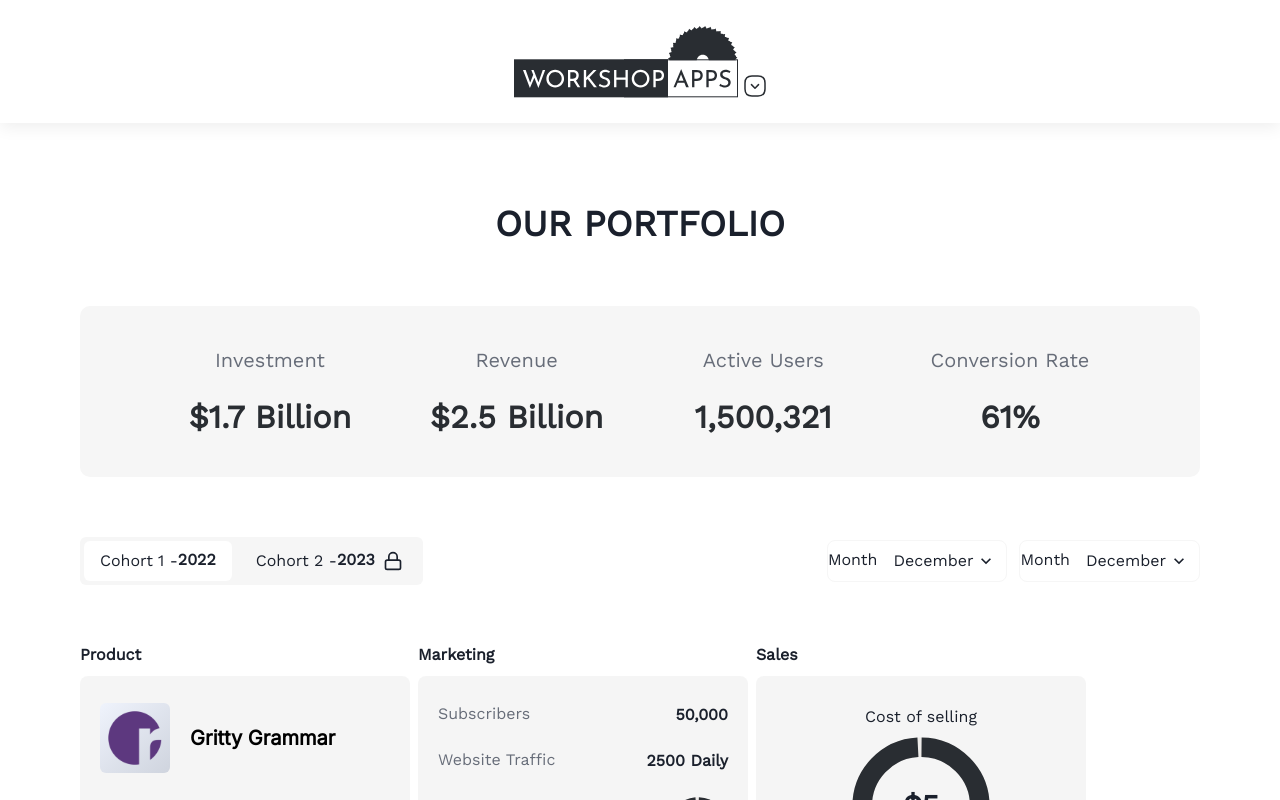
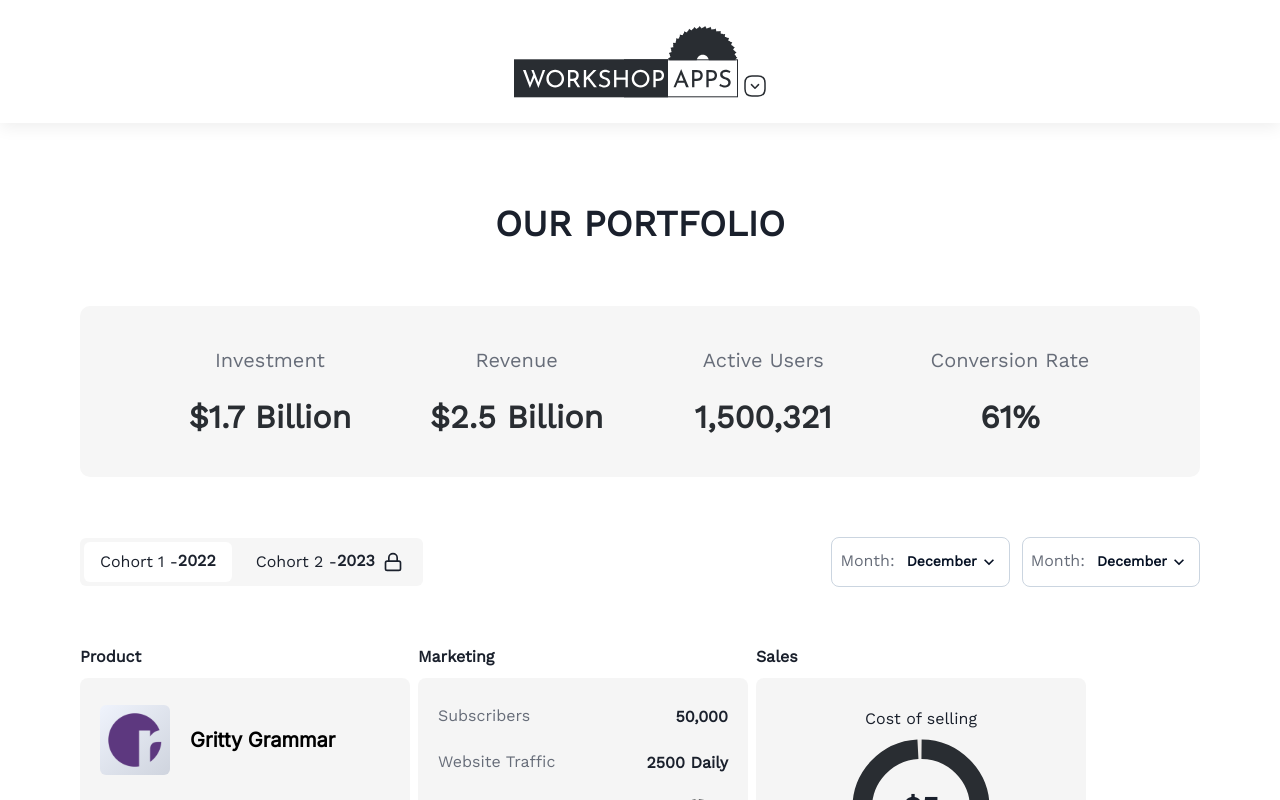
Before and after one commit to workshopapps/workshopapps-portfolio, a Next.js app in the folder frontend/: page /dashboard in a window 1280 px wide. Shown: the top 800 px of the page. Built offline with nearby package versions, Linux system fonts and the light colour scheme.

Commit message:
chore: finished the custom select component

```diff
--- a/frontend/components/custom-select/index.jsx
+++ b/frontend/components/custom-select/index.jsx
@@ -3,17 +3,28 @@ import { HStack, Select, Text } from "@chakra-ui/react";
 
 function CustomSelect() {
   return (
-    <HStack spacing={0} rounded={8} border="1px solid" borderColor="brand.200">
-      <Text>Month</Text>
+    <HStack
+      spacing={-2}
+      rounded={8}
+      border="1px solid"
+      py={2}
+      pl={2}
+      _focusWithin={{ shadow: "outline" }}
+      borderColor="gray.300"
+    >
+      <Text color="text.200">Month:</Text>
       <Select
         placeholder="December"
         border={0}
-        // paddingEnd={-2}
         cursor="pointer"
+        color="text.100"
+        fontWeight="bold"
+        size="sm"
         outline="none"
         _focus={{ shadow: "" }}
         _active={{ shadow: "" }}
         _focusWithin={{ shadow: "" }}
+        _focusVisible={{}}
       >
         <option value="option1">Option 1</option>
         <option value="option2">Option 2</option>
```
